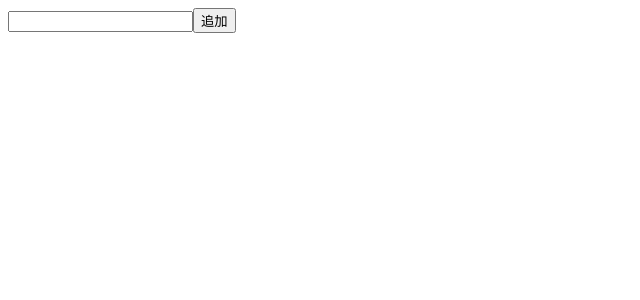
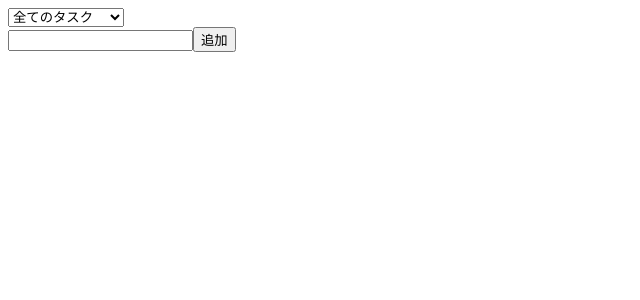
Before and after one commit to yoritin/react-todo, a React (Vite) app: page / in a window 1280 px wide. Shown: the top 300 px of the page, without its empty margins (0-640 px from the left). Built offline with nearby package versions, Linux system fonts and the light colour scheme.

Commit message:
add filter

```diff
--- a/src/App.tsx
+++ b/src/App.tsx
@@ -7,9 +7,12 @@
   removed: boolean
 }
 
+type Filter = 'all' | 'checked' | 'unchecked' | 'removed'
+
 export const App = () => {
   const [text, setText] = useState('')
   const [todos, setTodos] = useState<Todo[]>([])
+  const [filter, setFilter] = useState<Filter>('all')
 
   const handleOnSubmit = () => {
     if (!text) return
@@ -67,23 +70,51 @@
     setTodos(removeTodos)
   }
 
+  const filteredTodos = todos.filter((todo) => {
+    switch (filter) {
+      case 'all':
+        return !todo.removed
+      case 'checked':
+        return todo.checked && !todo.removed
+      case 'unchecked':
+        return !todo.checked && !todo.removed
+      case 'removed':
+        return todo.removed
+    }
+  })
+
   return (
     <div>
+      <select
+        defaultValue={'all'}
+        onChange={(e) => setFilter(e.target.value as Filter)}
+      >
+        <option value="all">全てのタスク</option>
+        <option value="checked">完了したタスク</option>
+        <option value="unchecked">現在のタスク</option>
+        <option value="removed">ゴミ箱</option>
+      </select>
       <form
         onSubmit={(e) => {
           e.preventDefault()
           handleOnSubmit()
         }}
       >
-        <input type="text" value={text} onChange={(e) => handleOnChange(e)} />
+        <input
+          type="text"
+          value={text}
+          disabled={filter === 'checked' || filter === 'removed'}
+          onChange={(e) => handleOnChange(e)}
+        />
         <input
           type="submit"
           value="追加"
+          disabled={filter === 'checked' || filter === 'removed'}
           onSubmit={(e) => e.preventDefault()}
         />
       </form>
       <ul>
-        {todos.map((todo) => {
+        {filteredTodos.map((todo) => {
           return (
             <li key={todo.id}>
               <input
```
